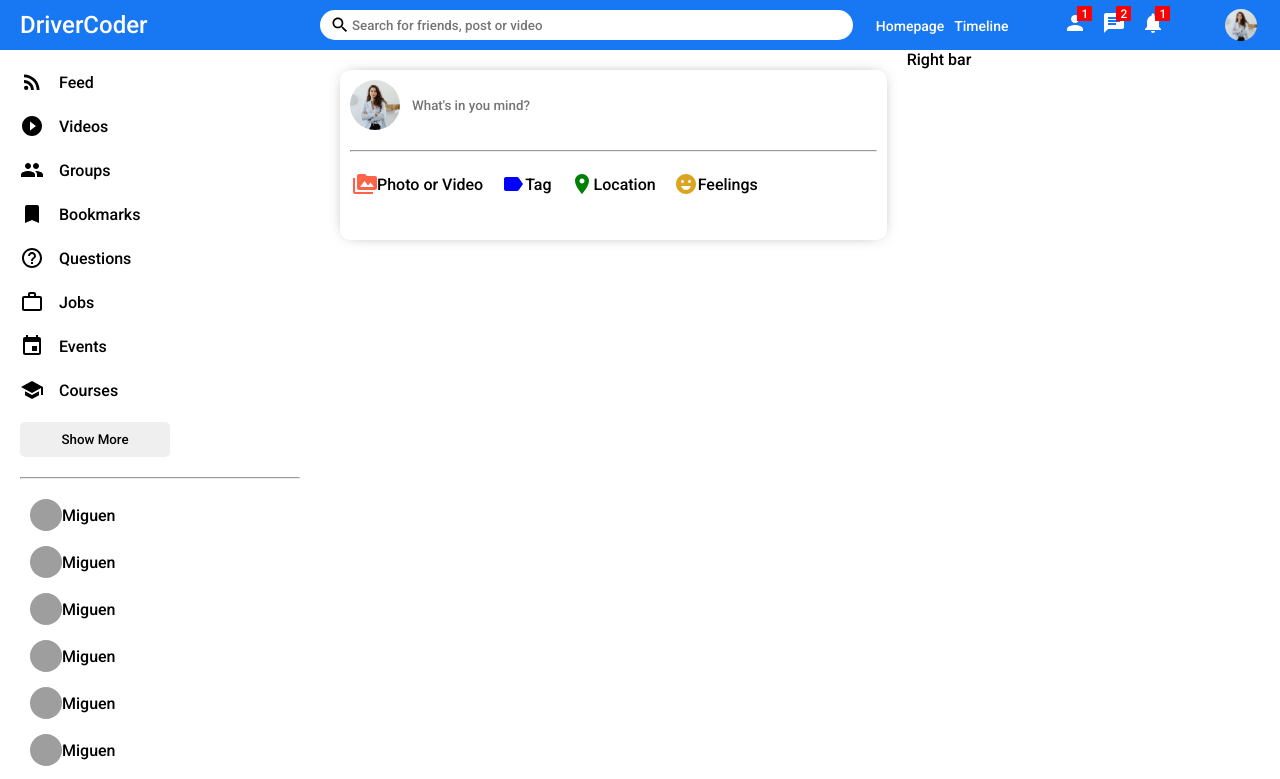
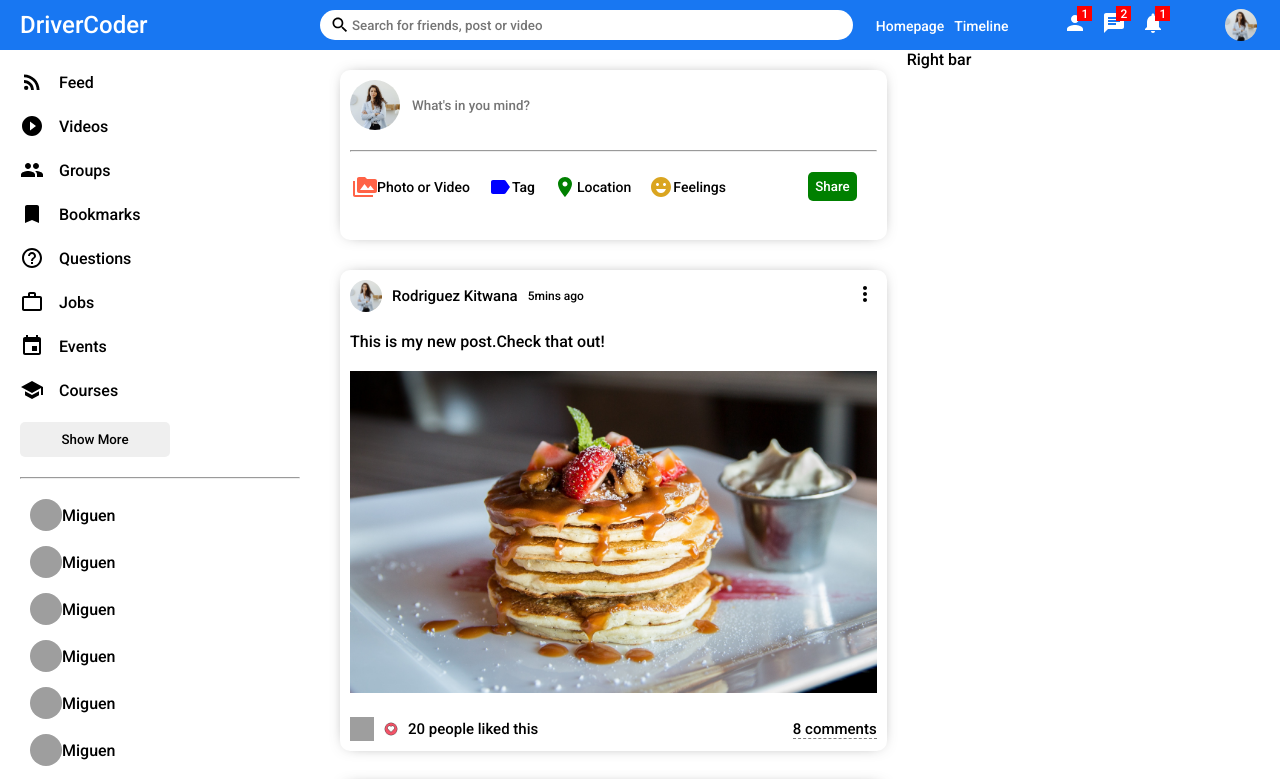
Before and after one commit to KitwanaSh/facebook_like_react, a React (Create React App) app: page / in a window 1280 px wide. Shown: the top 779 px of the page. Built offline with nearby package versions, Linux system fonts and the light colour scheme; grey boxes are pictures that could not be loaded.

Commit message:
Feat: Update the post component

```diff
--- a/src/Components/feed/Feed.jsx
+++ b/src/Components/feed/Feed.jsx
@@ -1,10 +1,19 @@
 import "./feed.css"
 import Share from "../share/Share"
+import Post from "../post/Post"
+
 export default function Feed() {
   return (
     <div className="feed">
       <div className="feedWrapper">
         <Share />
+        <Post />
+        <Post />
+        <Post />
+        <Post />
+        <Post />
+        <Post />
+        <Post />
       </div>
     </div>
   )
--- /dev/null
+++ b/src/Components/post/Post.jsx
@@ -0,0 +1,35 @@
+import "./post.css"
+import {MoreVert} from "@material-ui/icons"
+
+export default function Post() {
+  return (
+    <div className="post">
+      <div className="postWrapper">
+        <div className="postTop">
+          <div className="postLeft">
+            <img className="postProfileImg" src="/assets/Person/1.jpg" alt="" />
+            <span className="postUserName">Rodriguez Kitwana</span>
+            <span className="postDate">5mins ago</span>
+          </div>
+          <div className="postRight">
+            <MoreVert />
+          </div>
+        </div>
+        <div className="postCenter">
+          <span className="postText">This is my new post.Check that out!</span>
+          <img className="postImg" src="/assets/Post/1.jpg" alt="" />
+        </div>
+        <div className="postBottom">
+          <div className ="postBottomLeft">
+            <img className="likeIcon" src="/assets/like.png" alt="" />
+            <img className="likeIcon" src="/assets/heart.png" alt="" />
+            <span className="postLikeCounter">20 people liked this</span>
+          </div>
+          <div className ="postBottomRight">
+            <span className="postcommentText">8 comments</span>
+          </div>
+        </div>
+      </div>
+    </div>
+  )
+}
--- /dev/null
+++ b/src/Components/post/post.css
@@ -0,0 +1,66 @@
+.post {
+  width: 100%;
+  border-radius: 10px;
+  -webkit-box-shadow: 0px 0px 16px -8px rgba(0,0,0,0.68);
+  box-shadow: 0px 0px 16px -8px rgba(0,0,0,0.68);
+  margin: 30px 0;
+}
+.postWrapper {
+  padding: 10px;
+}
+.postTop {
+  display: flex;
+  align-items: center;
+  justify-content: space-between;
+}
+.postLeft {
+  display: flex;
+  align-items: center;
+}
+.postProfileImg {
+  width: 32px;
+  height: 32px;
+  border-radius: 50%;
+  object-fit: cover;
+}
+.postUserName {
+  font-size: 15px;
+  font-weight: 500;
+  margin: 0 10px;
+}
+.postDate {
+  font-size: 12px;
+}
+.postCenter {
+  margin: 20px 0;
+}
+.postImg {
+  margin-top: 20px;
+  width: 100%;
+  max-height: 500px;
+  object-fit: contain;
+}
+.postBottom {
+  display: flex;
+  align-items: center;
+  justify-content: space-between;
+}
+.postBottomLeft {
+  display: flex;
+  align-items: center;
+}
+
+.likeIcon {
+  width: 24px;
+  height: 24px;
+  margin-right: 5px;
+  cursor: pointer;
+}
+.postLikeCounter {
+  font-size: 15px;
+}
+.postcommentText {
+  cursor: pointer;
+  border-bottom: 1px dashed gray;
+  font-size: 15px;
+}
--- a/src/Components/share/Share.jsx
+++ b/src/Components/share/Share.jsx
@@ -29,7 +29,8 @@ export default function Share() {
               <span class="shareOptionText">Feelings</span>
             </div>
           </div>
-        </div>
+        <button className="shareButton">Share</button>
+      </div>
       </div>
     </div>
   )
--- a/src/Components/share/share.css
+++ b/src/Components/share/share.css
@@ -49,3 +49,17 @@
   font-size: 18px;
   margin-left: 3px;
 }
+.shareOptionText {
+  font-size: 14px;
+  font-weight: 500;
+}
+.shareButton {
+  border: none;
+  padding: 7px;
+  border-radius: 5px;
+  background-color: green;
+  font-weight: 500;
+  margin-right: 20px;
+  cursor: pointer;
+  color: white;
+}
```
